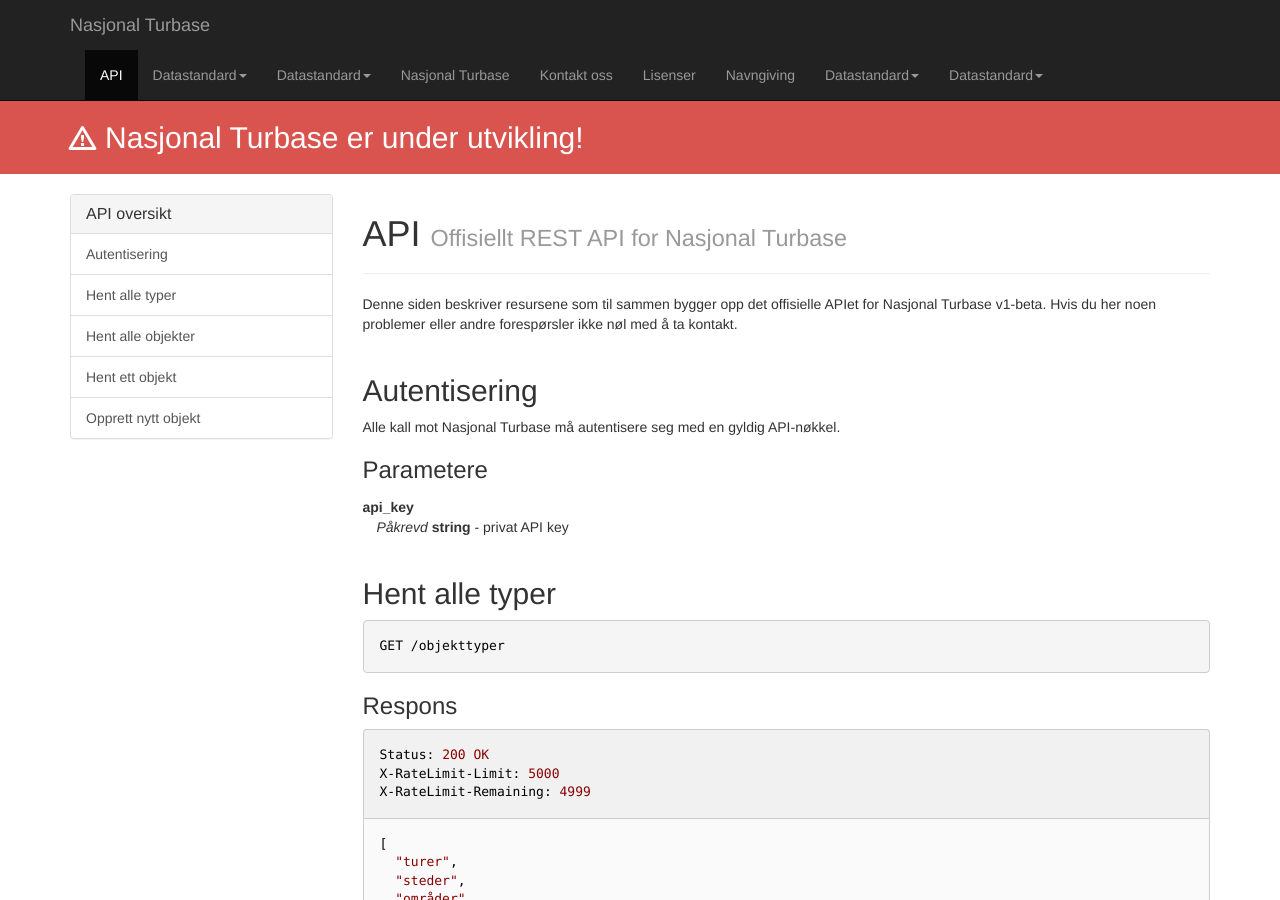
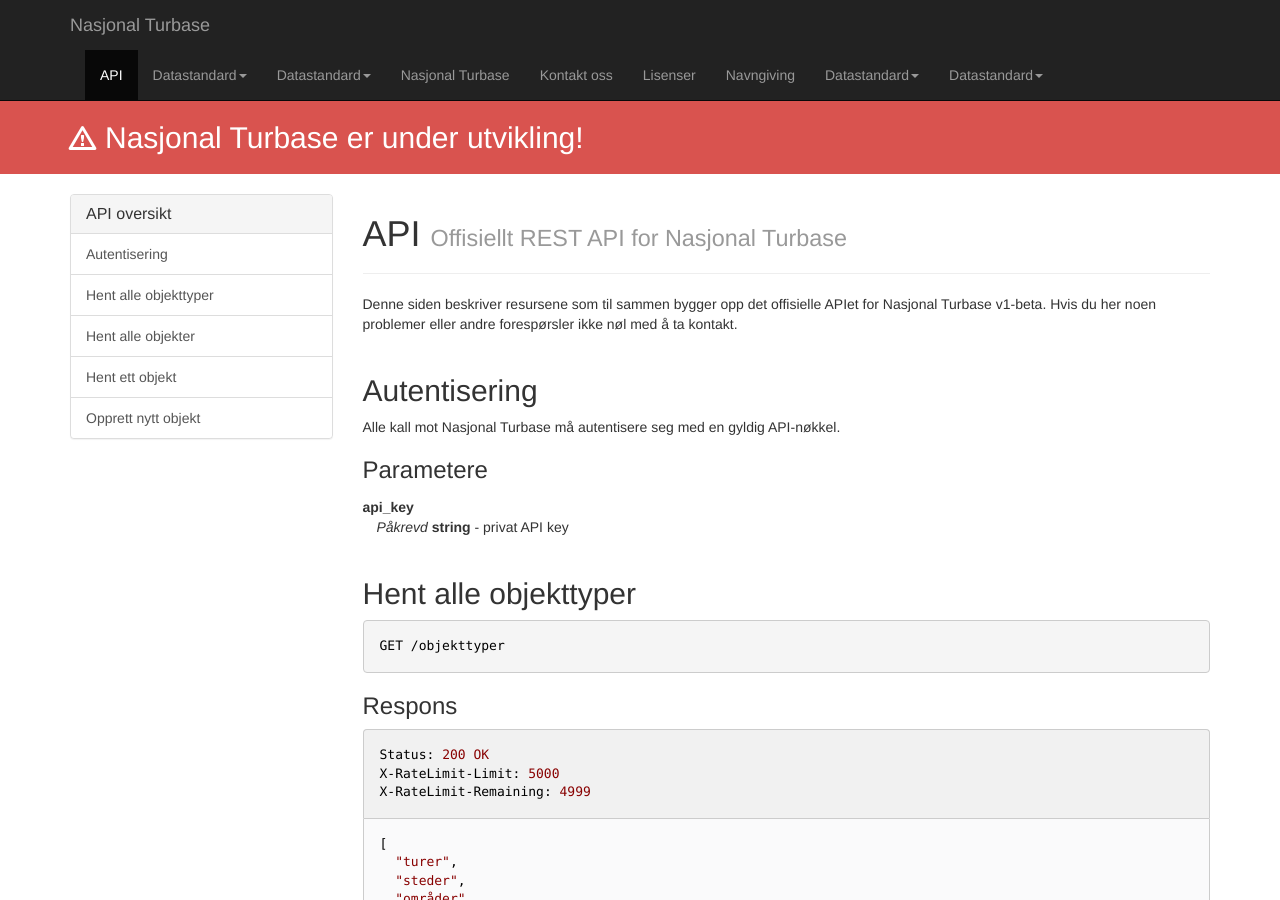
Before and after one commit to Turbasen/www.nasjonalturbase.no, a Jekyll site: the page built from api.html, in a window 1280 px wide and 900 px high. Built offline with Jekyll 4.4.1, drawn with Linux system fonts in a browser that asks for light colours; nearby versions of some CDN libraries; Markdown is read by kramdown in place of the engine named in the settings.

Commit message:
Better wording for /objekttyper title

```diff
--- a/_data/api.yml
+++ b/_data/api.yml
@@ -6,7 +6,7 @@
       requ: Påkrevd
       type: string
       desc: privat API key
-- title: Hent alle typer
+- title: Hent alle objekttyper
   anchor: get-types
   resource: GET /objekttyper
   response: |
```
